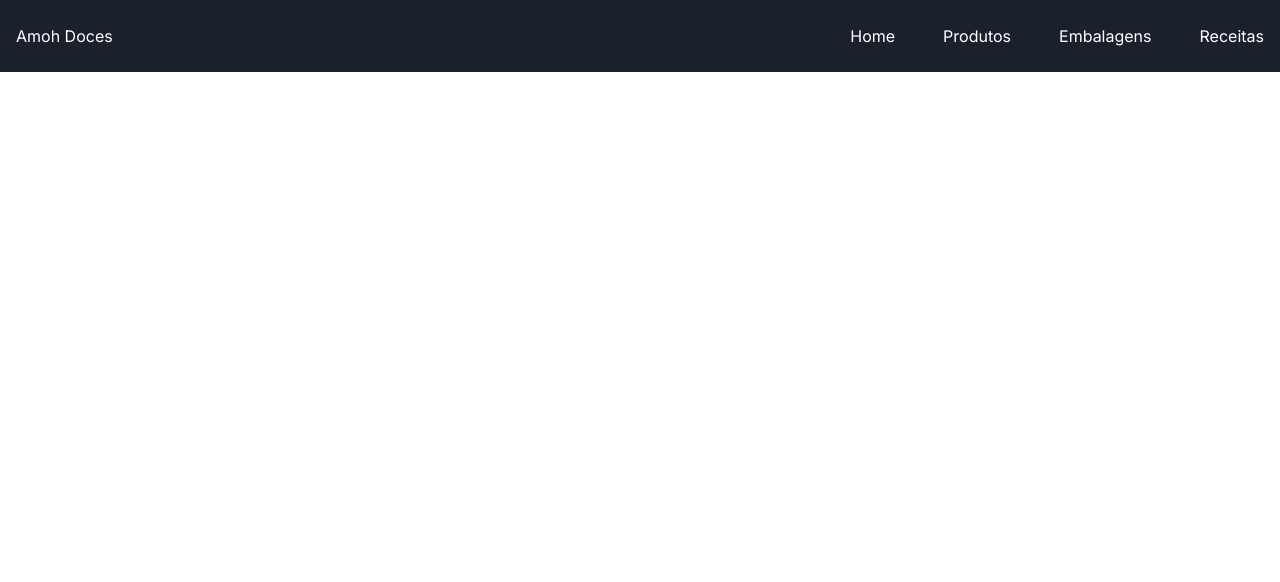
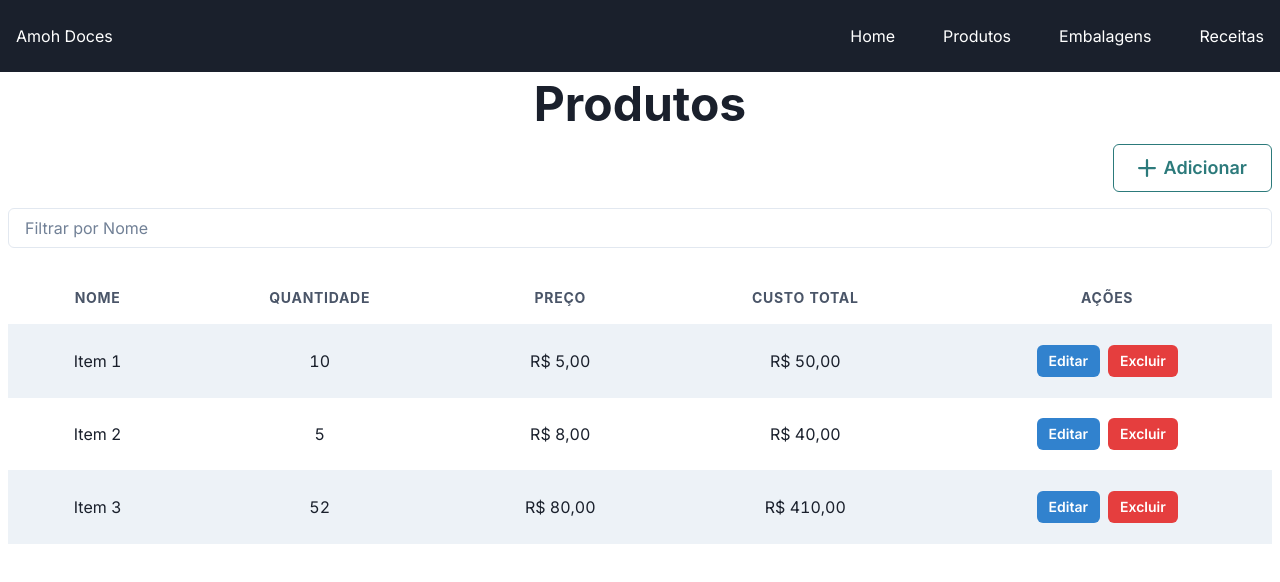
Before and after one commit to leopoliveira/L.GastosProdutos, a Next.js app in the folder Front-End/l-gastos-produtos/: page /products in a window 1280 px wide. Shown: the top 582 px of the page. Built offline with nearby package versions, Linux system fonts and the light colour scheme.

Commit message:
Feat: ProductGrid and ProductForm components.

```diff
--- a/Front-End/l-gastos-produtos/src/app/components/product/product-data-grid/product-data-grid.tsx
+++ b/Front-End/l-gastos-produtos/src/app/components/product/product-data-grid/product-data-grid.tsx
@@ -1,3 +1,191 @@
-export default function ProductGrid() {
-  return <> </>;
-}
+"use client";
+
+import React, { useState } from "react";
+import {
+  Box,
+  Button,
+  Flex,
+  Heading,
+  Input,
+  Link,
+  Table,
+  Tbody,
+  Td,
+  Text,
+  Th,
+  Thead,
+  Tr,
+  useDisclosure,
+} from "@chakra-ui/react";
+import NextLink from "next/link";
+import { AddIcon } from "@chakra-ui/icons";
+import ProductModal from "../product-form";
+
+type ProductGridProps = {
+  products: IProduct[];
+};
+
+const ProductGrid: React.FC<ProductGridProps> = ({ products }) => {
+  const [filter, setFilter] = useState("");
+  const [sortedData, setSortedData] = useState(products);
+  const [sortConfig, setSortConfig] = useState({
+    key: "",
+    direction: "",
+  });
+  const { isOpen, onOpen, onClose } = useDisclosure();
+  const [selectedProduct, setSelectedProduct] =
+    useState<IProduct | null>(null);
+
+  const onFilterChange = (e: any) => {
+    setFilter(e.target.value);
+  };
+
+  const filteredData = sortedData.filter((item) =>
+    item.name.toLowerCase().includes(filter.toLowerCase())
+  );
+
+  const onSort = (key: any) => {
+    let direction = "ascending";
+
+    if (
+      sortConfig.key === key &&
+      sortConfig.direction === "ascending"
+    ) {
+      direction = "descending";
+    }
+
+    const sortedArray = [...sortedData].sort((a: any, b: any) => {
+      if (a[key] < b[key]) {
+        return direction === "ascending" ? -1 : 1;
+      }
+      if (a[key] > b[key]) {
+        return direction === "ascending" ? 1 : -1;
+      }
+      return 0;
+    });
+
+    setSortedData(sortedArray);
+    setSortConfig({ key, direction });
+  };
+
+  const formatCurrency = (value: number) => {
+    return new Intl.NumberFormat("pt-BR", {
+      style: "currency",
+      currency: "BRL",
+    }).format(value);
+  };
+
+  const handleEdit = (product: IProduct) => {
+    setSelectedProduct(product);
+    onOpen();
+  };
+
+  const handleDelete = (id: string) => {
+    // Handle delete logic here
+  };
+
+  const handleAdd = () => {
+    setSelectedProduct(null);
+    onOpen();
+  };
+
+  return (
+    <Box m={2}>
+      <Flex justifyContent="center">
+        <Heading
+          as="h1"
+          size="2xl">
+          Produtos
+        </Heading>
+      </Flex>
+      <Flex
+        justify="flex-end"
+        mt={4}
+        mb={4}>
+        <Button
+          colorScheme="teal"
+          size="lg"
+          variant="outline"
+          leftIcon={<AddIcon />}
+          onClick={handleAdd}>
+          Adicionar
+        </Button>
+      </Flex>
+      <Flex
+        mt={2}
+        mb={6}>
+        <Input
+          placeholder="Filtrar por Nome"
+          value={filter}
+          onChange={onFilterChange}
+        />
+      </Flex>
+      <Table
+        variant="striped"
+        width="100%"
+        size="lg">
+        <Thead>
+          <Tr>
+            <Th
+              textAlign="center"
+              onClick={() => onSort("name")}>
+              Nome
+            </Th>
+            <Th
+              textAlign="center"
+              onClick={() => onSort("quantity")}>
+              Quantidade
+            </Th>
+            <Th
+              textAlign="center"
+              onClick={() => onSort("price")}>
+              Preço
+            </Th>
+            <Th
+              textAlign="center"
+              onClick={() => onSort("totalCost")}>
+              Custo Total
+            </Th>
+            <Th textAlign="center">Ações</Th>
+          </Tr>
+        </Thead>
+        <Tbody>
+          {filteredData.map((item) => (
+            <Tr key={item.id}>
+              <Td display="none">{item.id}</Td>
+              <Td textAlign="center">{item.name}</Td>
+              <Td textAlign="center">{item.quantity}</Td>
+              <Td textAlign="center">{formatCurrency(item.price)}</Td>
+              <Td textAlign="center">
+                {formatCurrency(item.totalCost)}
+              </Td>
+              <Td textAlign="center">
+                <Button
+                  size="sm"
+                  colorScheme="blue"
+                  mr={2}
+                  onClick={() => handleEdit(item)}>
+                  Editar
+                </Button>
+                <Button
+                  size="sm"
+                  colorScheme="red"
+                  onClick={() => handleDelete(item.id)}>
+                  Excluir
+                </Button>
+              </Td>
+            </Tr>
+          ))}
+        </Tbody>
+      </Table>
+
+      <ProductModal
+        isOpen={isOpen}
+        onClose={onClose}
+        product={selectedProduct}
+      />
+    </Box>
+  );
+};
+
+export default ProductGrid;
--- /dev/null
+++ b/Front-End/l-gastos-produtos/src/app/components/product/product-form/index.ts
@@ -0,0 +1,3 @@
+import ProductModal from './product-form';
+
+export default ProductModal;
--- /dev/null
+++ b/Front-End/l-gastos-produtos/src/app/components/product/product-form/product-form.tsx
@@ -0,0 +1,136 @@
+import { IProduct } from "@/common/interfaces/IProduct";
+import {
+  Button,
+  FormControl,
+  FormLabel,
+  Input,
+  Modal,
+  ModalBody,
+  ModalCloseButton,
+  ModalContent,
+  ModalFooter,
+  ModalHeader,
+  ModalOverlay,
+} from "@chakra-ui/react";
+import { useEffect, useState } from "react";
+
+type ProductModalProps = {
+  isOpen: boolean;
+  onClose: () => void;
+  product: IProduct | null;
+};
+
+const ProductModal: React.FC<ProductModalProps> = ({
+  isOpen,
+  onClose,
+  product,
+}) => {
+  const [formData, setFormData] = useState<IProduct>({
+    id: "",
+    name: "",
+    quantity: 0,
+    price: 0,
+    totalCost: 0,
+  });
+
+  useEffect(() => {
+    if (product) {
+      setFormData(product);
+    } else {
+      setFormData({
+        id: "",
+        name: "",
+        quantity: 0,
+        price: 0,
+        totalCost: 0,
+      });
+    }
+  }, [product]);
+
+  const handleChange = (e: React.ChangeEvent<HTMLInputElement>) => {
+    const { name, value } = e.target;
+    setFormData({ ...formData, [name]: value });
+  };
+
+  const handleSubmit = (e: React.FormEvent) => {
+    // Handle form submission logic here
+    e.preventDefault();
+    onClose();
+  };
+
+  return (
+    <Modal
+      isOpen={isOpen}
+      onClose={onClose}>
+      <ModalOverlay />
+      <ModalContent>
+        <ModalHeader>
+          {formData.id ? "Editar Produto" : "Adicionar Produto"}
+        </ModalHeader>
+        <ModalCloseButton />
+        <ModalBody>
+          {formData.id && (
+            <FormControl mb={4}>
+              <FormLabel>Id</FormLabel>
+              <Input
+                name="id"
+                value={formData.id}
+                readOnly={true}
+                variant="filled"
+              />
+            </FormControl>
+          )}
+          <FormControl mb={4}>
+            <FormLabel>Nome</FormLabel>
+            <Input
+              name="name"
+              value={formData.name}
+              onChange={handleChange}
+            />
+          </FormControl>
+          <FormControl mb={4}>
+            <FormLabel>Quantidade</FormLabel>
+            <Input
+              name="quantity"
+              type="number"
+              value={formData.quantity}
+              onChange={handleChange}
+            />
+          </FormControl>
+          <FormControl mb={4}>
+            <FormLabel>Preço</FormLabel>
+            <Input
+              name="price"
+              type="number"
+              value={formData.price}
+              onChange={handleChange}
+            />
+          </FormControl>
+          <FormControl mb={4}>
+            <FormLabel>Custo Total</FormLabel>
+            <Input
+              disabled={true}
+              type="number"
+              value={formData.quantity * formData.price}
+            />
+          </FormControl>
+        </ModalBody>
+        <ModalFooter>
+          <Button
+            colorScheme="blue"
+            mr={3}
+            onClick={handleSubmit}>
+            {formData.id ? "Atualizar" : "Criar"}
+          </Button>
+          <Button
+            variant="ghost"
+            onClick={onClose}>
+            Cancelar
+          </Button>
+        </ModalFooter>
+      </ModalContent>
+    </Modal>
+  );
+};
+
+export default ProductModal;
--- a/Front-End/l-gastos-produtos/src/app/products/page.tsx
+++ b/Front-End/l-gastos-produtos/src/app/products/page.tsx
@@ -1,10 +1,17 @@
 import ProductGrid from "../components/product/product-data-grid";
 import "./product-page.css";
+
+const data = [
+  { id: "1", name: "Item 1", quantity: 10, price: 5, totalCost: 50 },
+  { id: "2", name: "Item 2", quantity: 5, price: 8, totalCost: 40 },
+  { id: "3", name: "Item 3", quantity: 52, price: 80, totalCost: 410 },
+  // Add more data as needed
+];
 
 export default function Products() {
   return (
     <main>
-      <ProductGrid />
+      <ProductGrid products={data} />
     </main>
   );
 }
```
Also changed, not shown: Front-End/l-gastos-produtos/src/app/components/product/product-data-grid/types/IProduct.type.ts (added, +7 -0 lines).
